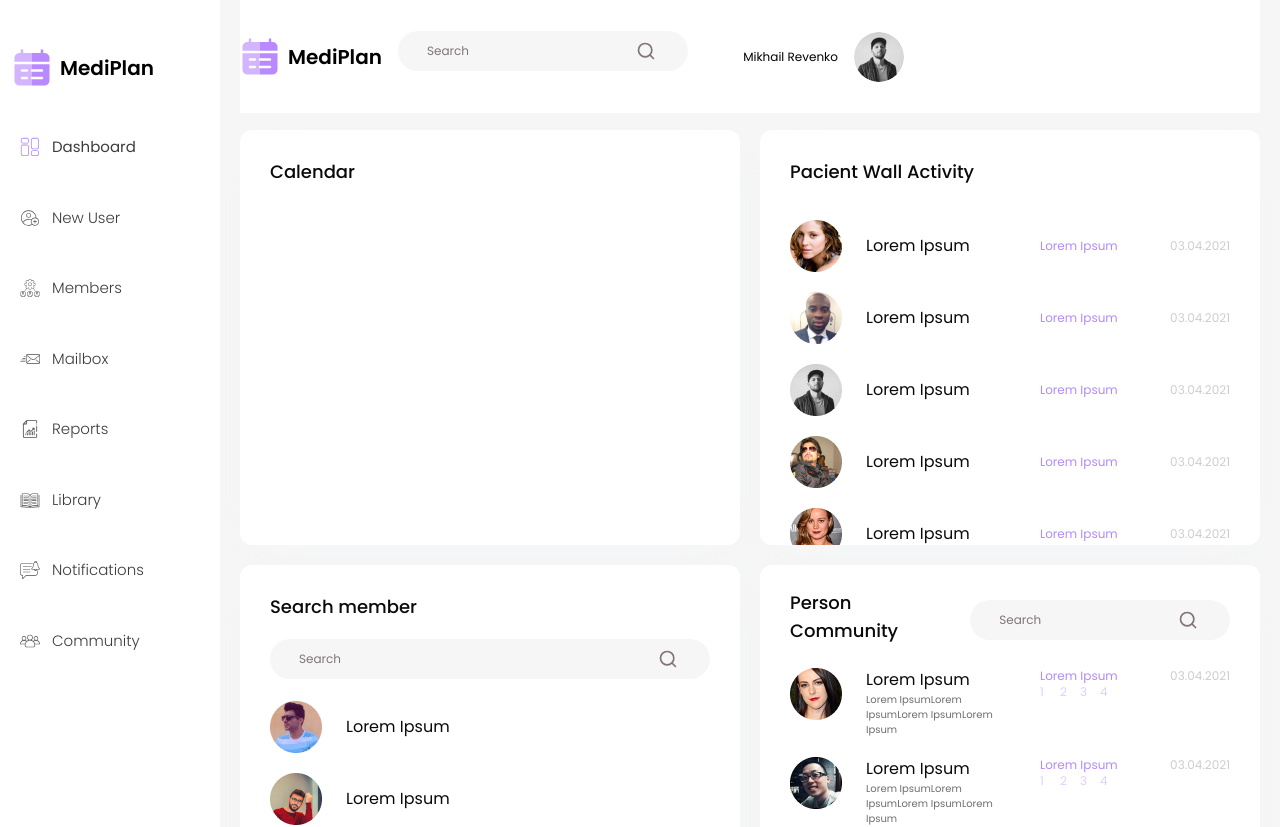
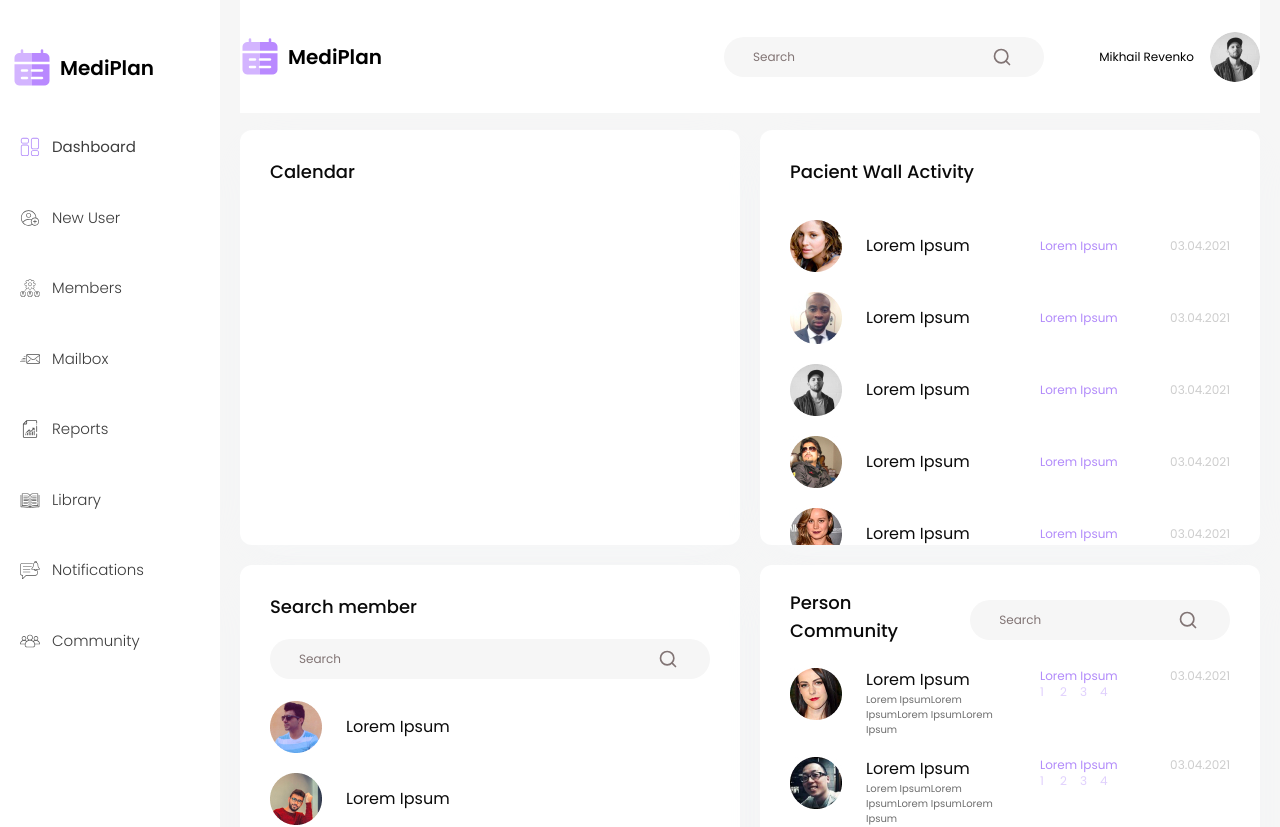
Before and after one commit to Vitalic96/mediplan, a Next.js app: page /dashboard in a window 1280 px wide. Shown: the top 827 px of the page. Built offline with nearby package versions, Linux system fonts and the light colour scheme.

Commit message:
changed styles

```diff
--- a/components/header.tsx
+++ b/components/header.tsx
@@ -12,7 +12,10 @@ const Header = () => {
     <header className='flex min-h-[var(--header-height)] items-center border-b border-[#E9E9E9]/40 bg-white'>
       <div className='container flex items-center gap-4 px-0 py-5'>
         <Logo href='/' />
-        <InputWithIcon Icon={Search} className='mb-4 mt-1'>
+        <InputWithIcon
+          Icon={Search}
+          className='relative ml-auto max-w-[320px] grow'
+        >
           <Input type='text' placeholder='Search' />
         </InputWithIcon>
         <Link
```
